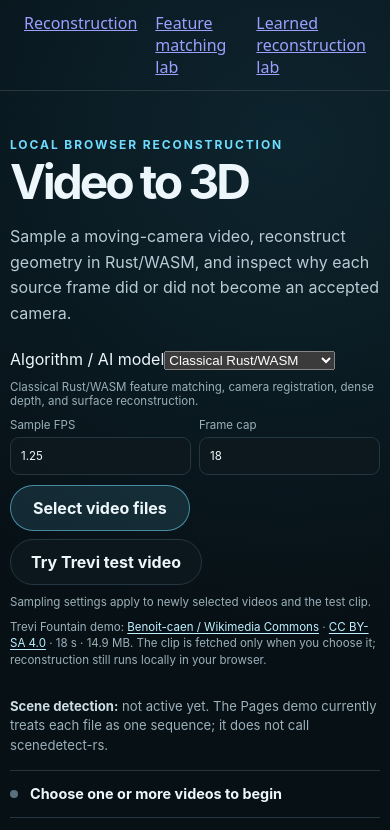
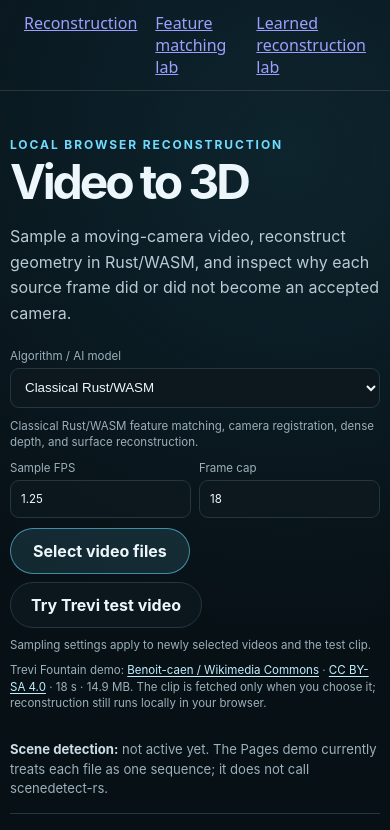
Before and after one commit to moritzbrantner/video-to-3d, a Next.js app in the folder apps/web/: page / in a window 390 px wide. Shown: the top 830 px of the page. Built offline with nearby package versions, Linux system fonts and the light colour scheme.

Commit message:
Style reconstruction model selector

```diff
--- a/apps/web/app/globals.css
+++ b/apps/web/app/globals.css
@@ -31,6 +31,11 @@ h2 { margin: 0; font-size: 1.25rem; letter-spacing: -0.02em; }
 .lede { max-width: 650px; margin: 20px 0 0; color: #b8cbd4; font-size: clamp(1rem, 2vw, 1.12rem); line-height: 1.6; }
 .run-controls { display: grid; justify-items: end; gap: 10px; }
 .run-controls > small { color: var(--muted); font-size: 0.72rem; }
+.reconstruction-mode-control { display: grid; width: min(330px, 100%); gap: 5px; color: var(--muted); font-size: 0.72rem; }
+.reconstruction-mode-control select { min-height: 40px; border: 1px solid var(--line); border-radius: 9px; padding: 0 10px; background: rgba(13, 24, 31, 0.9); color: var(--text); }
+.reconstruction-mode-control select:focus { outline: 2px solid rgba(111, 220, 255, 0.35); outline-offset: 1px; }
+.reconstruction-mode-control select:disabled { opacity: 0.55; }
+.reconstruction-mode-note { max-width: 430px; line-height: 1.45; text-align: right; }
 .sampling-controls { display: flex; gap: 8px; }
 .sampling-controls label { display: grid; gap: 5px; color: var(--muted); font-size: 0.72rem; }
 .sampling-controls input { width: 105px; min-height: 38px; border: 1px solid var(--line); border-radius: 9px; padding: 0 10px; background: rgba(13, 24, 31, 0.9); color: var(--text); }
@@ -49,7 +54,7 @@ h2 { margin: 0; font-size: 1.25rem; letter-spacing: -0.02em; }
 .status-line { display: flex; min-height: 48px; align-items: center; gap: 12px; border-top: 1px solid var(--line); border-bottom: 1px solid var(--line); color: var(--muted); font-size: 0.9rem; }
 .status-line strong { color: var(--text); }
 .status-dot { width: 8px; height: 8px; border-radius: 50%; background: #58717d; }
-.status-sampling, .status-reconstructing { background: #ffd166; box-shadow: 0 0 16px rgba(255, 209, 102, 0.55); }
+.status-sampling, .status-reconstructing, .status-learned { background: #ffd166; box-shadow: 0 0 16px rgba(255, 209, 102, 0.55); }
 .status-done { background: #7fe0a3; box-shadow: 0 0 16px rgba(127, 224, 163, 0.45); }
 .status-error { background: #ff8d7d; }
 .video-runs { display: flex; gap: 8px; overflow-x: auto; padding: 12px 0 0; }
@@ -106,6 +111,8 @@ footer { padding: 30px 0 8px; color: #6f8995; font-size: 0.8rem; text-align: cen
   main { width: min(100% - 20px, 1220px); padding-top: 28px; }
   .hero { grid-template-columns: 1fr; align-items: start; gap: 22px; }
   .run-controls { justify-items: start; width: 100%; }
+  .reconstruction-mode-control { width: 100%; }
+  .reconstruction-mode-note { max-width: none; text-align: left; }
   .input-actions { justify-content: flex-start; }
   .demo-attribution { max-width: none; text-align: left; }
   .sampling-controls { width: 100%; }
```
